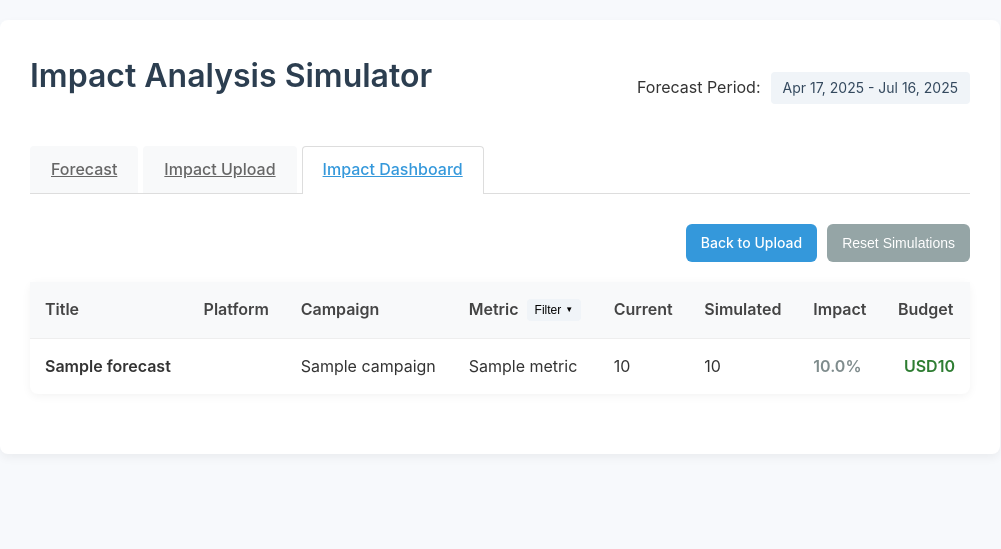
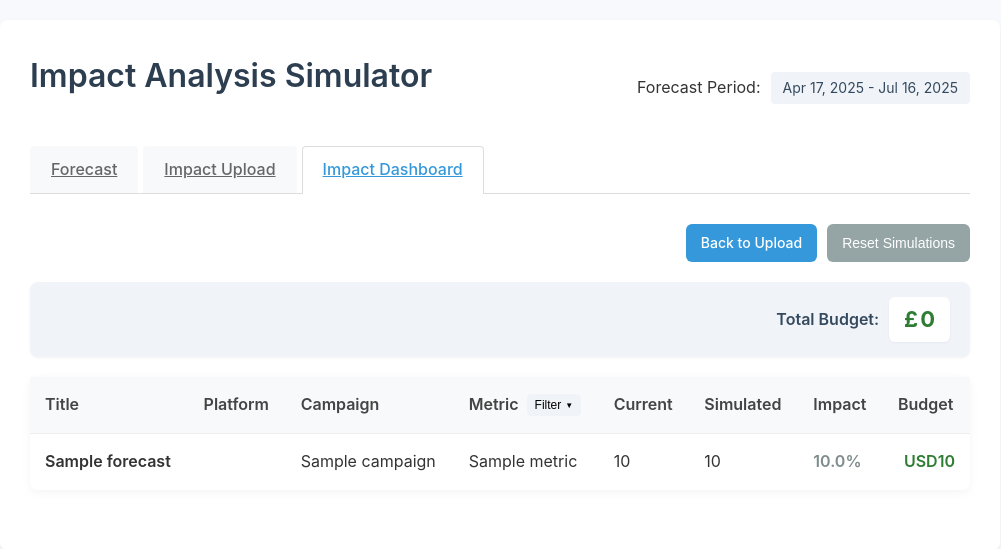
Before and after one commit to techaras/unyte-predictions, a Flask app: template templates/impact_dashboard.html in a window 1280 px wide. Shown: the top 549 px of the page, without its empty margins (140-1141 px from the left). Run offline with Flask 3, Linux system fonts and the light colour scheme; the template is opened without the code that fills it: most values are stand-ins (such as "Sample title", 1, 10 or a date in 2020).

Commit message:
Added aggregate of budget but it adds 1

```diff
--- a/static/css/impact_dashboard.css
+++ b/static/css/impact_dashboard.css
@@ -641,3 +641,35 @@
     text-align: right;
     padding-right: 20px;
 }
+
+/* Budget Summary Styling */
+.budget-summary-container {
+    display: flex;
+    align-items: center;
+    justify-content: flex-end;
+    padding: 15px 20px;
+    background-color: #f0f4f8;
+    border-radius: 8px;
+    margin-bottom: 20px;
+    box-shadow: 0 1px 3px rgba(0, 0, 0, 0.05);
+}
+
+.budget-summary-label {
+    font-weight: 600;
+    color: #34495e;
+    margin-right: 10px;
+}
+
+.budget-summary-value {
+    font-size: 22px;
+    font-weight: 700;
+    color: #2e7d32;
+    padding: 5px 15px;
+    background-color: white;
+    border-radius: 6px;
+    box-shadow: 0 1px 3px rgba(0, 0, 0, 0.05);
+}
+
+#aggregate-budget-currency {
+    margin-right: 2px;
+}
--- /dev/null
+++ b/static/js/impact/impact_budget.js
@@ -0,0 +1,41 @@
+// Calculate and display the aggregate budget
+function updateAggregateBudget() {
+    // Get references to the DOM elements
+    const currencyElement = document.getElementById('aggregate-budget-currency');
+    const valueElement = document.getElementById('aggregate-budget-value');
+
+    if (!currencyElement || !valueElement) {
+        console.error('Aggregate budget elements not found');
+        return;
+    }
+
+    // Default currency symbol (fallback)
+    let currency = '£';
+
+    // Calculate the total from the impact data
+    let totalBudget = 0;
+    let hasBudgetData = false;
+
+    // Loop through all forecasts
+    if (impactData && impactData.forecasts) {
+        impactData.forecasts.forEach(forecast => {
+            if (forecast.budget && forecast.budget.value) {
+                // Add to the total
+                totalBudget += parseFloat(forecast.budget.value);
+
+                // Use the currency from the data (take the first non-empty one)
+                if (forecast.budget.currency && !hasBudgetData) {
+                    currency = forecast.budget.currency;
+                    hasBudgetData = true;
+                }
+            }
+        });
+    }
+
+    // Update the DOM
+    currencyElement.textContent = currency;
+    valueElement.textContent = Math.round(totalBudget).toLocaleString();
+}
+
+// Make the function available globally
+window.updateAggregateBudget = updateAggregateBudget;
--- a/static/js/impact/impact_dashboard.js
+++ b/static/js/impact/impact_dashboard.js
@@ -9,8 +9,9 @@
     // Initialize date range display
     updateDateRangeDisplay(impactData);
 
+    // Calculate and display aggregate budget
+    updateAggregateBudget();
+
     // Setup cleanup handler
     window.addEventListener('beforeunload', performCleanup);
 });
-
-// Note: setupResetButton has been removed as it was primarily for budget functionality
--- a/static/js/impact/impact_metric_filter.js
+++ b/static/js/impact/impact_metric_filter.js
@@ -121,6 +121,10 @@
     if (selectedMetrics.length === 0) {
         tableBody.innerHTML = '<tr class="no-metrics-message"><td colspan="8">No metrics selected. Please select at least one metric from the dropdown.</td></tr>';
         updateMetricCount(0);
+        // Still update the aggregate budget even with no metrics
+        if (typeof updateAggregateBudget === 'function') {
+            updateAggregateBudget();
+        }
         return;
     }
 
@@ -207,6 +211,11 @@
 
     // Update metric count
     updateMetricCount(selectedMetrics.length);
+
+    // Update the aggregate budget after rebuilding the table
+    if (typeof updateAggregateBudget === 'function') {
+        updateAggregateBudget();
+    }
 }
 
 function updateMetricCount(count) {
--- /dev/null
+++ b/templates/components/impact_budget_summary.html
@@ -0,0 +1,6 @@
+<div class="budget-summary-container">
+    <div class="budget-summary-label">Total Budget:</div>
+    <div class="budget-summary-value" id="aggregate-budget">
+        <span id="aggregate-budget-currency">£</span><span id="aggregate-budget-value">0</span>
+    </div>
+</div>
--- a/templates/impact_dashboard.html
+++ b/templates/impact_dashboard.html
@@ -10,6 +10,8 @@
   {% include "components/impact_header.html" %}
 
   {% include "components/impact_nav.html" %}
+
+  {% include "components/impact_budget_summary.html" %}
 
   {% include "components/impact_table.html" %}
 
```
